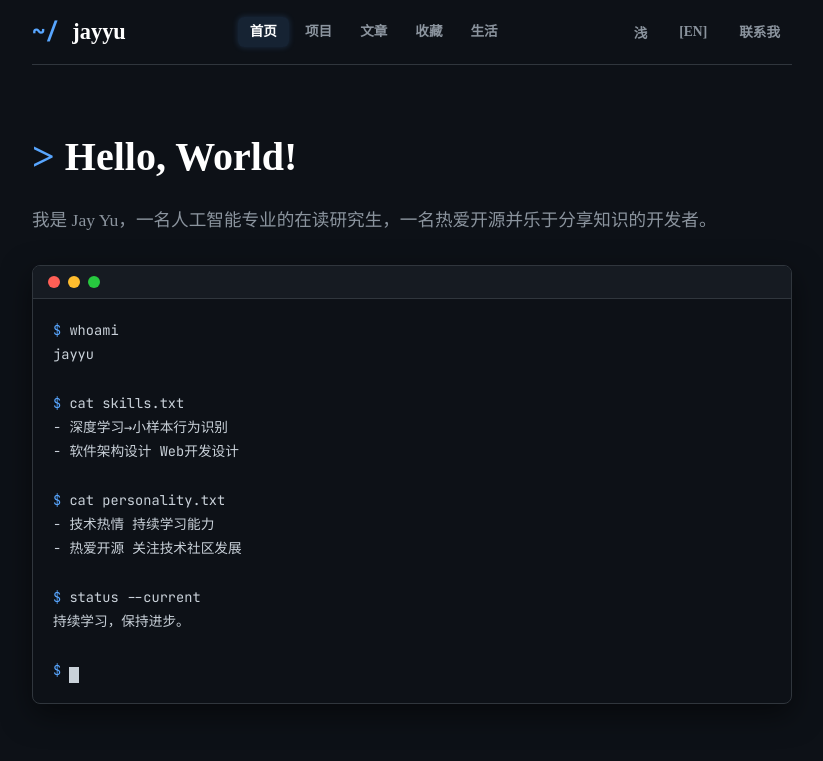
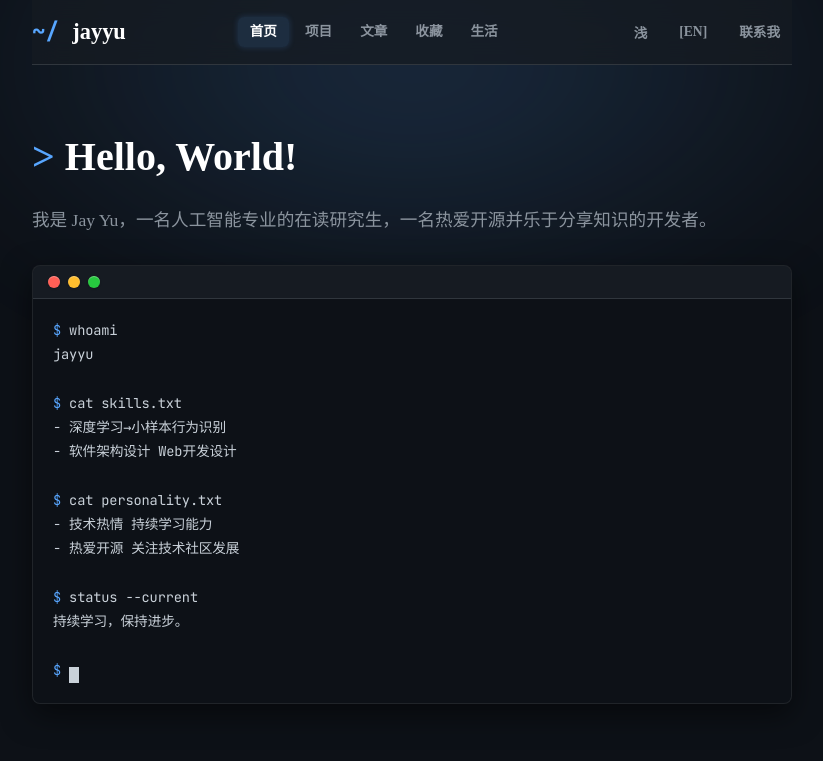
Before and after one commit to JayYu686/JayYu-Blog, an Astro site: page / in a window 1280 px wide. Shown: the top 761 px of the page, without its empty margins (228-1051 px from the left). Built offline with nearby package versions, Linux system fonts and the light colour scheme; Astro itself is replaced by a stand-in of ours; some packages are replaced by stand-ins of ours; code samples lack their colours; no server answers.

Commit message:
style: add glassmorphism, ambient glow, and refine terminal typography for Phase 4 aesthetic polish

```diff
--- a/src/components/TerminalCard.astro
+++ b/src/components/TerminalCard.astro
@@ -25,9 +25,9 @@ const terminalContent = lines.map(line => `$ ${line.prompt}\n${line.output}`).jo
 <style>
     .terminal-wrapper {
         background-color: #0d1117;
-        border: 1px solid var(--border-color);
+        border: 1px solid rgba(255, 255, 255, 0.08);
         border-radius: 8px;
-        box-shadow: 0 10px 30px rgba(0,0,0,0.5);
+        box-shadow: 0 10px 30px rgba(0,0,0,0.5), inset 0 1px 0 rgba(255,255,255,0.1);
         overflow: hidden;
         margin-top: 20px;
         color: #c9d1d9; /* Explicitly set dark mode text color since background is dark */
@@ -45,6 +45,7 @@ const terminalContent = lines.map(line => `$ ${line.prompt}\n${line.output}`).jo
         width: 12px;
         height: 12px;
         border-radius: 50%;
+        box-shadow: inset 0 1px 0 rgba(255,255,255,0.3), 0 1px 2px rgba(0,0,0,0.2);
     }
 
     .dot.red { background-color: #ff5f56; }
@@ -54,6 +55,8 @@ const terminalContent = lines.map(line => `$ ${line.prompt}\n${line.output}`).jo
     .terminal-body {
         padding: 20px;
         font-size: 0.95rem;
+        font-family: var(--font-mono);
+        letter-spacing: -0.01em;
     }
 
     .terminal-body pre {
--- a/src/layouts/BaseLayout.astro
+++ b/src/layouts/BaseLayout.astro
@@ -82,6 +82,9 @@ const ogImage = image.startsWith('http') ? image : (siteUrl ? new URL(image, sit
 		<ClientRouter />
 	</head>
 	<body>
+        <!-- Ambient mesh gradient glow -->
+        <div class="ambient-glow"></div>
+
         <div class="container">
             <header>
                 <nav>
@@ -218,6 +221,21 @@ const ogImage = image.startsWith('http') ? image : (siteUrl ? new URL(image, sit
         transition: opacity 0.4s ease;
     }
 
+    /* Fixed ambient background glow */
+    .ambient-glow {
+        position: fixed;
+        top: -15vw;
+        left: 50%;
+        transform: translateX(-50%);
+        width: 80vw;
+        height: 40vw;
+        background: radial-gradient(ellipse at center, var(--accent-glow) 0%, transparent 70%);
+        filter: blur(80px);
+        opacity: 0.5;
+        z-index: 0;
+        pointer-events: none;
+    }
+
     /* Page content fade-in */
     @keyframes fadeSlideIn {
         from {
--- a/src/styles/global.css
+++ b/src/styles/global.css
@@ -7,6 +7,7 @@
   --link-color: #58a6ff;
   --border-color: #30363d;
   --header-bg: #161b22;
+  --header-bg-glass: rgba(22, 27, 34, 0.75);
   --code-bg: #161b22;
   --card-bg: #161b22;
   --secondary-text: #8b949e;
@@ -28,6 +29,7 @@
   --link-color: #0969da;
   --border-color: #d0d7de;
   --header-bg: #ffffff;
+  --header-bg-glass: rgba(255, 255, 255, 0.75);
   --code-bg: #f0f2f5;
   --card-bg: #ffffff;
   --secondary-text: #57606a;
@@ -82,9 +84,16 @@ h1:hover, h2:hover, h3:hover {
 
 /* ===== Header & Navigation ===== */
 header {
+  position: sticky;
+  top: 0;
+  z-index: 50;
+  background-color: var(--header-bg-glass);
+  backdrop-filter: blur(12px);
+  -webkit-backdrop-filter: blur(12px);
   border-bottom: 1px solid var(--border-color);
   padding: 14px 0;
   margin-bottom: 40px;
+  /* Add negative margin to stretch the blurred background slightly beyond padding if needed, but padding inside container is fine */
 }
 
 nav {
```
